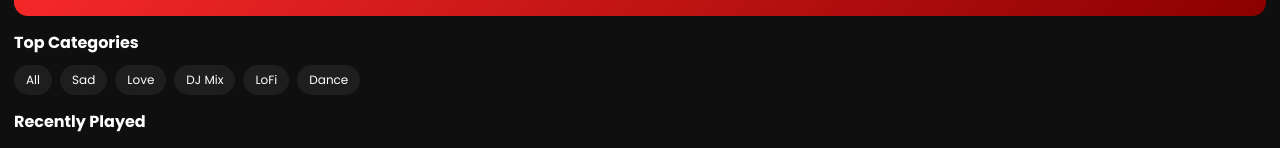
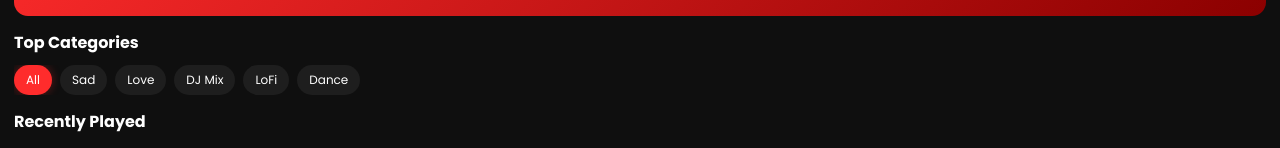
Before and after one commit to praveenmarandi62-lang/Praveen-Music-Store, a website: page index.html in a window 1280 px wide. Both pictures are taken after a click on the button "All". Shown: the part 210-358 px from the top of the page. Drawn offline with Linux system fonts and the light colour scheme; no server answers.

Commit message:
Add files via upload

```diff
--- a/script.js
+++ b/script.js
@@ -482,6 +482,16 @@ document.querySelectorAll(".categories button")
 
   btn.onclick = () => {
 
+    /* Remove old active */
+    document
+    .querySelectorAll(".categories button")
+    .forEach(b =>
+      b.classList.remove("active-category")
+    );
+
+    /* Add active */
+    btn.classList.add("active-category");
+
     const category =
     btn.textContent.trim();
 
--- a/style.css
+++ b/style.css
@@ -504,6 +504,12 @@ body{
   margin-bottom:10px;
 }
 
+.categories button.active-category{
+  background:#ff2c2c;
+  color:#fff;
+  box-shadow:0 0 10px rgba(255,44,44,.35);
+}
+
 body{
   -webkit-user-select:none;
   -ms-user-select:none;
```
